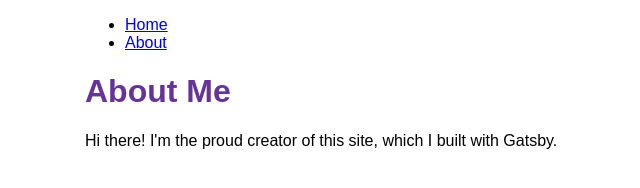
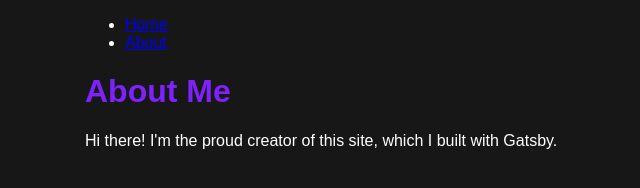
Before and after one commit to TheNootLinja/gatsby-refresher, a Gatsby site: page /about in a window 1280 px wide. Shown: the whole page, without its empty margins (305-945 px from the left). Built offline with nearby package versions, Linux system fonts and the light colour scheme; Gatsby itself is replaced by a stand-in of ours.

Commit message:
Add background color to page

```diff
--- a/src/components/layout.js
+++ b/src/components/layout.js
@@ -1,6 +1,7 @@
 import React from 'react';
 import { Link } from 'gatsby';
 import { container, heading, navLinks, navLinkItem, navLinkText } from './layout.module.css';
+import '../styles/global.css'
 
 const Layout = ({ pageTitle, children }) => {
   return (
--- a/src/components/layout.module.css
+++ b/src/components/layout.module.css
@@ -5,7 +5,7 @@
 }
 
 .heading {
-  color: rebeccapurple;
+  color: #7f21fa;
 }
 
 .nav-links {
@@ -19,5 +19,5 @@
 }
 
 .nav-link-text {
-  color: black;
+  color: white;
 }
--- a/src/pages/index.js
+++ b/src/pages/index.js
@@ -1,6 +1,6 @@
 import * as React from 'react';
 import Layout from '../components/layout';
-import { StaticImage, GatsbyImage } from 'gatsby-plugin-image';
+import { StaticImage } from 'gatsby-plugin-image';
 
 const IndexPage = () => {
   return (
--- /dev/null
+++ b/src/styles/global.css
@@ -0,0 +1,4 @@
+body {
+  background-color: #171717;
+  color: white;
+}
```
